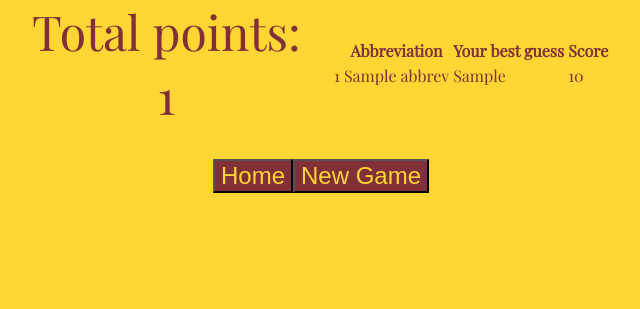
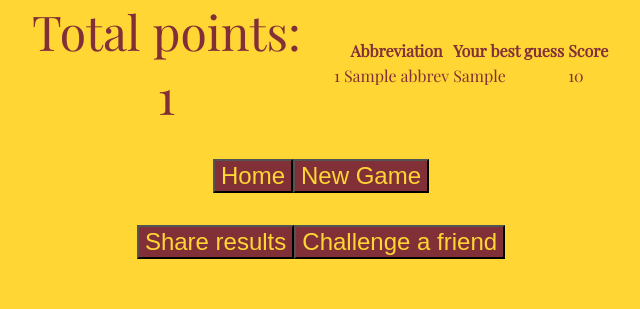
Before and after one commit to mathews012468/revab, a Django app: template revab/revabapp/templates/revabapp/results.html in a window 1280 px wide. Shown: the part 113-422 px from the top of the page, without its empty margins (319-959 px from the left). Run offline with Django 4.2, Linux system fonts and the light colour scheme; the template is opened without the code that fills it: most values are stand-ins (such as "Sample title", 1, 10 or a date in 2020); parts of the project's set-up code (start-up, migrations or seed data) failed here and were passed over.

Commit message:
add share and challenge buttons to results page

```diff
--- a/revab/revabapp/templates/revabapp/results.html
+++ b/revab/revabapp/templates/revabapp/results.html
@@ -64,5 +64,9 @@
         <input type="submit" value="New Game">
       </form>
     </section>
+    <section id="third-row">
+      <button>Share results</button>
+      <button>Challenge a friend</button>
+    </section>
   </main>
 </body>
```
